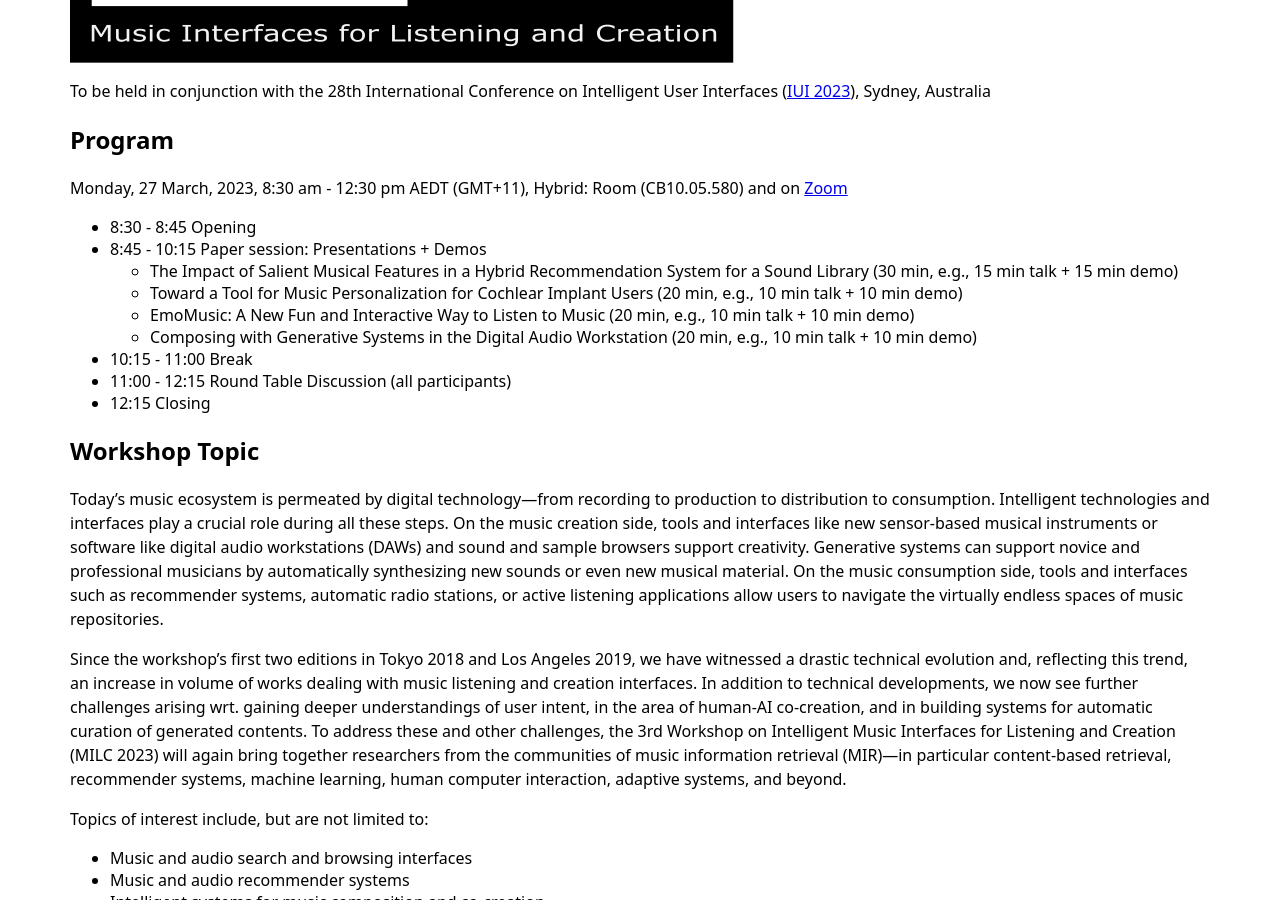
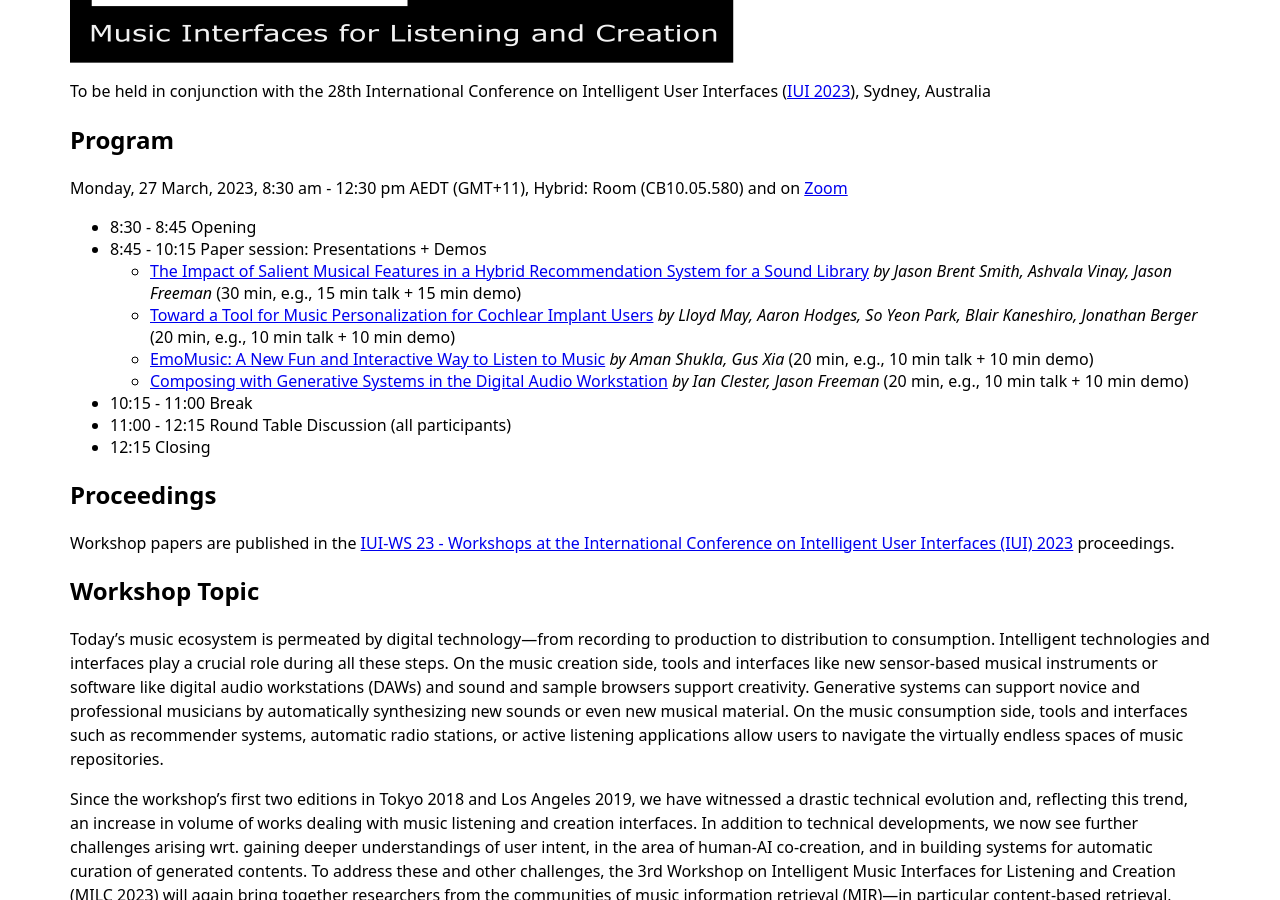
Before and after one commit to milc2023/milc2023.github.io, a Jekyll site: the page built from index.markdown, in a window 1280 px wide and 900 px high, scrolled down 320 px. Built offline with Jekyll 4.4.1, drawn with Linux system fonts in a browser that asks for light colours; nearby versions of some CDN libraries.

Commit message:
added proceedings

```diff
--- a/index.markdown
+++ b/index.markdown
@@ -12,14 +12,18 @@ Monday, 27 March, 2023, 8:30 am - 12:30 pm AEDT (GMT+11), Hybrid: Room (CB10.05.
 
 - 8:30 - 8:45 Opening
 - 8:45 - 10:15 Paper session: Presentations + Demos
-    - The Impact of Salient Musical Features in a Hybrid Recommendation System for a Sound Library (30 min, e.g., 15 min talk + 15 min demo)
-    - Toward a Tool for Music Personalization for Cochlear Implant Users (20 min, e.g., 10 min talk + 10 min demo)
-    - EmoMusic: A New Fun and Interactive Way to Listen to Music (20 min, e.g., 10 min talk + 10 min demo)
-    - Composing with Generative Systems in the Digital Audio Workstation (20 min, e.g., 10 min talk + 10 min demo)
+    - [The Impact of Salient Musical Features in a Hybrid Recommendation System for a Sound Library](https://ceur-ws.org/Vol-3359/paper18.pdf) *by Jason Brent Smith, Ashvala Vinay, Jason Freeman* (30 min, e.g., 15 min talk + 15 min demo)
+    - [Toward a Tool for Music Personalization for Cochlear Implant Users](https://ceur-ws.org/Vol-3359/paper16.pdf) *by Lloyd May, Aaron Hodges, So Yeon Park, Blair Kaneshiro, Jonathan Berger* (20 min, e.g., 10 min talk + 10 min demo)
+    - [EmoMusic: A New Fun and Interactive Way to Listen to Music](https://ceur-ws.org/Vol-3359/paper17.pdf) *by Aman Shukla, Gus Xia* (20 min, e.g., 10 min talk + 10 min demo)
+    - [Composing with Generative Systems in the Digital Audio Workstation](https://ceur-ws.org/Vol-3359/paper15.pdf) *by Ian Clester, Jason Freeman* (20 min, e.g., 10 min talk + 10 min demo)
 
 - 10:15 - 11:00 Break
 - 11:00 - 12:15 Round Table Discussion (all participants)
 - 12:15 Closing
+
+## Proceedings
+
+Workshop papers are published in the [IUI-WS 23 - Workshops at the International Conference on Intelligent User Interfaces (IUI) 2023](https://ceur-ws.org/Vol-3359/) proceedings.
 
 
 ## Workshop Topic
```
